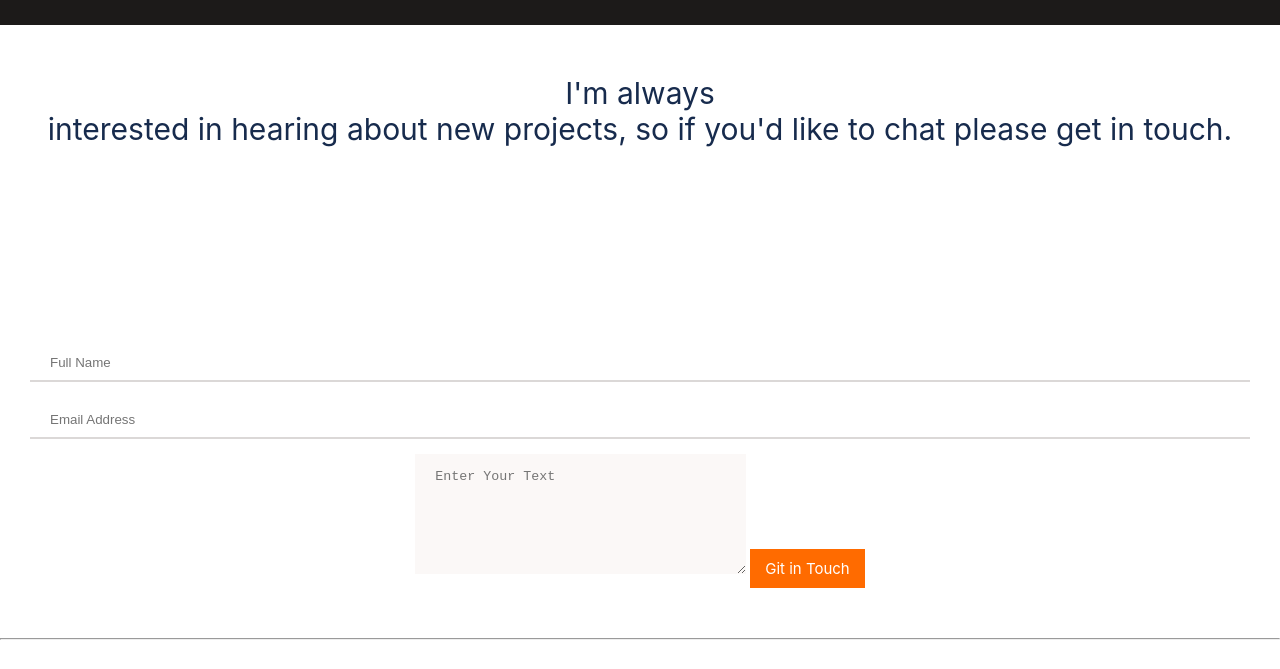
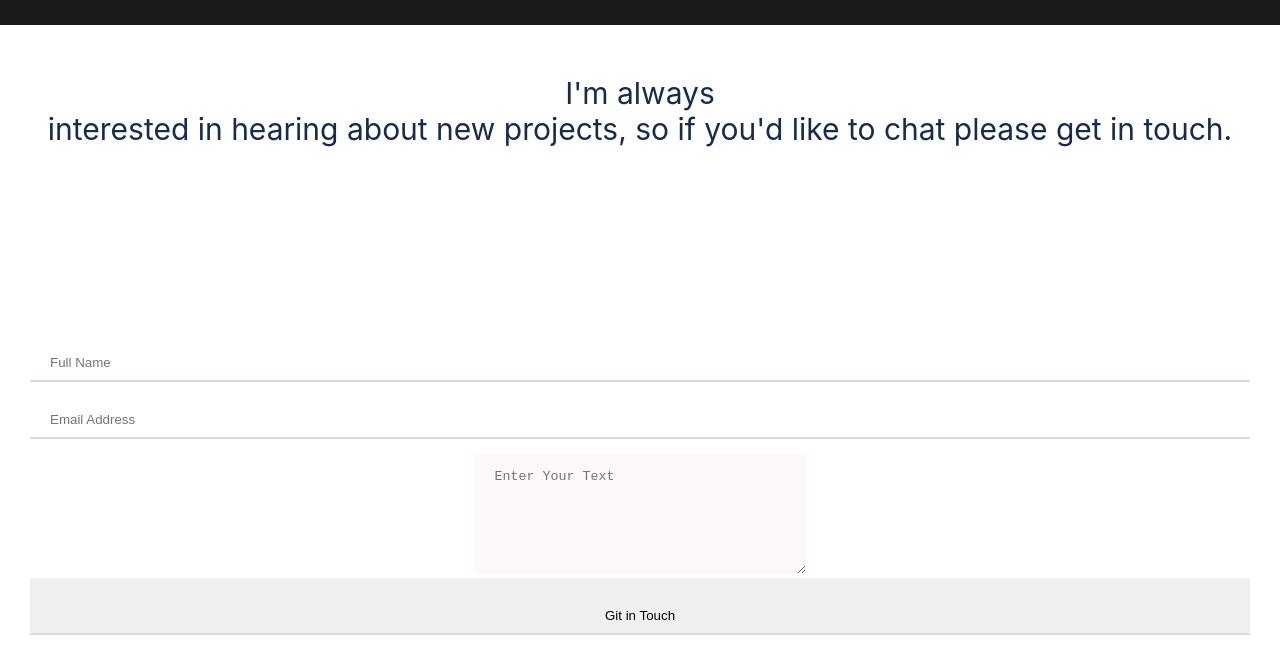
Before and after one commit to Nizamuddin4493/My-Portfolio, a website: page index.html in a window 1280 px wide. Shown: the part 5541-6210 px from the top of the page. Drawn offline with Linux system fonts and the light colour scheme.

Commit message:
Fix error in submit button

```diff
--- a/index.html
+++ b/index.html
@@ -197,12 +197,12 @@
       <div class="motivation">
         <p>I'm always<br> interested in hearing about new projects, so if you'd like to chat please get in touch.</p>
       </div>
-      <div class="form" action="https://formspree.io/f/mpzkevow" method="POST">
+      <form class="form" action="https://formspree.io/f/mpzkevow" method="POST">
         <input type="text" name="name" placeholder="Full Name" maxlength="30" required>
         <input type="email" name="email-address" placeholder="Email Address" required>
         <textarea name="text" id="#" cols="37" rows="7" placeholder="Enter Your Text" maxlength="500" required></textarea>
-        <button>Git in Touch</button>
-      </div>
+        <input name="submit" type="submit" value="Git in Touch">
+      </form>
       <hr>
       <div class="f-social">
         <ul>
```
